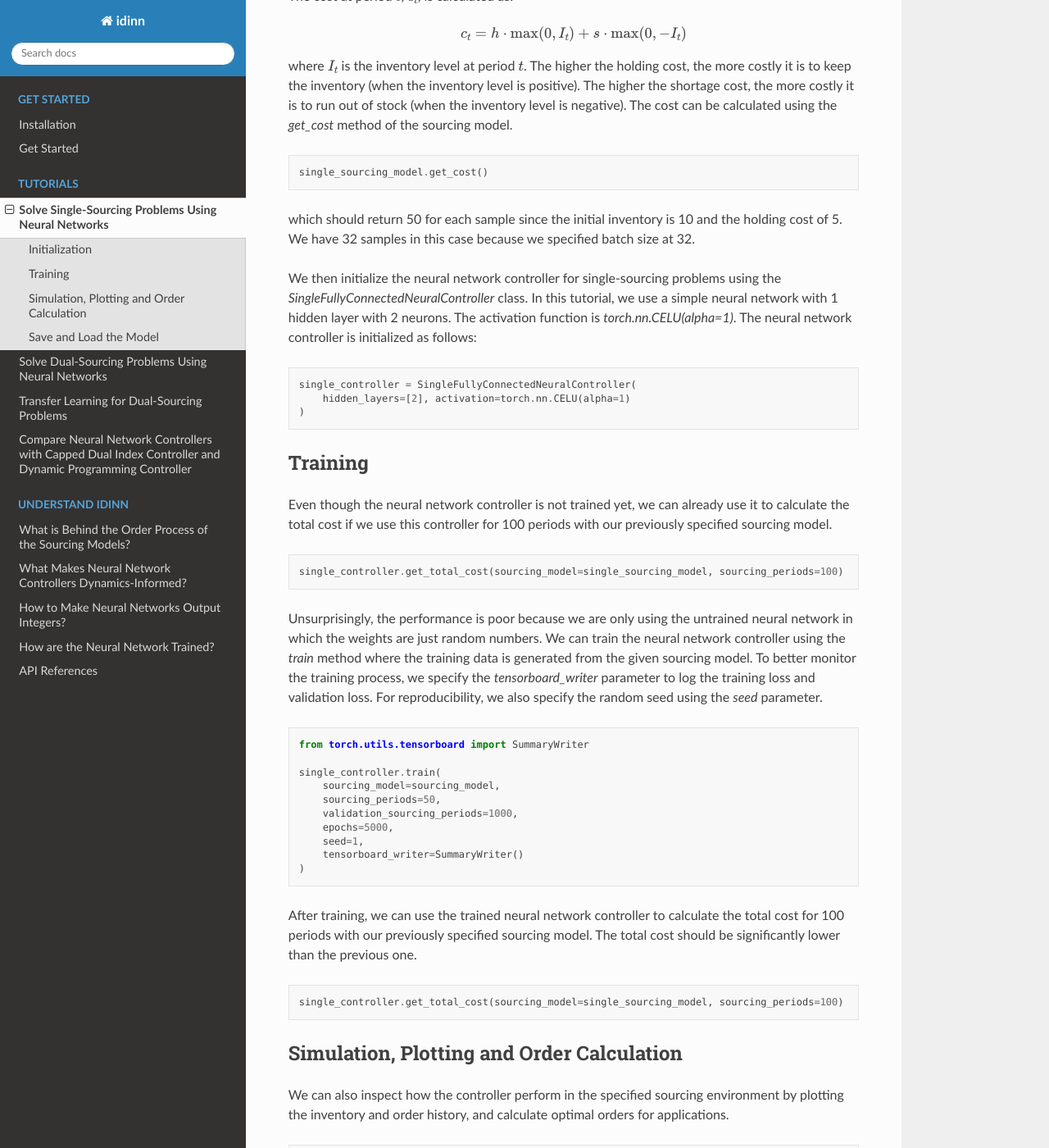
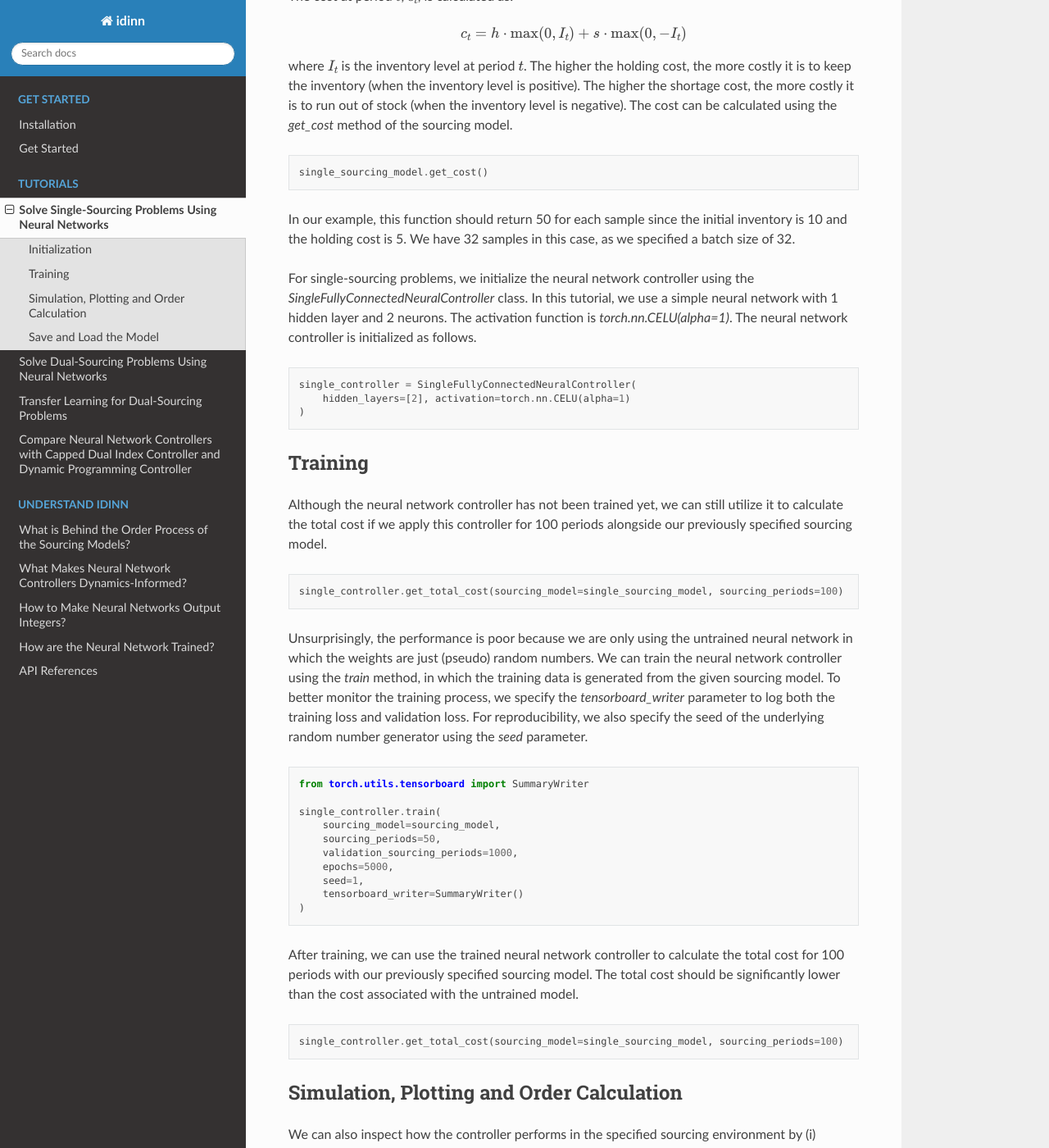
Before and after one commit to iewaij/idinn-streamlit, a Sphinx documentation site: the page built from docs/tutorials/single.rst, in a window 1280 px wide and 1400 px high, scrolled down 880 px. Shown: the whole window at 82% size. Built offline with Sphinx 7.4.7 and the Read the Docs theme 2.0.0, drawn with Linux system fonts in a browser that asks for light colours; some of the changed text lies outside the part shown.

Commit message:
Update file single.rst

```diff
--- a/docs/tutorials/single.rst
+++ b/docs/tutorials/single.rst
@@ -1,12 +1,12 @@
 Solve Single-Sourcing Problems Using Neural Networks
 ====================================================
 
-Single-sourcing problems refers to the inventory management problem where there is only one delivery option. The company aims to determine the optimal order quantity to minimize costs. We can solve this problem with `idinn`. As demonstrated in :doc:`/get_started/get_started`, we first initialize the sourcing model and the neural network controller. Then we train the neural network controller using the training data generated from the sourcing model. Finally, we can use the trained neural network controller to compute the optimal order quantity.
+Single-sourcing problems are inventory management problems where only one delivery option exists. The overall objective in single-sourcing and related inventory management problems is for companies to identify the optimal order quantities to minimize costs given stochastic demand. This problem can be addressed using `idinn`. As illustrated in the :doc:`/get_started/get_started` section, we first initialize the sourcing model and its associated neural network controller. Subsequently, we train the neural network controller using data generated from the sourcing model. Finally, we can use the trained neural network controller to compute optimal order quantities.
 
 Initialization
 --------------
 
-Since we deal with the single-sourcing problem, we use the `SingleSourcingModel` class to initialize the sourcing model. In this tutorial, let us pick a single sourcing model which has lead time of 0, i.e. the order arrives immediately after it is placed, the initial inventory of 10 and batch size of 32. The holding cost, :math:`h`, is 5 and the shortage cost, :math:`s`, is 495. The demand is generated from a uniform distribution with interval :math:`[0, 5)`. Note that the `high`` parameter is exclusive (open bracket), the generated demand will therefore never exceed 4. In code, the sourcing model is initialized as follows:
+Since we deal with the single-sourcing problem, we use the `SingleSourcingModel` class to initialize the sourcing model. In this tutorial, let us pick a single sourcing model which has a lead time of 0, i.e. the order arrives immediately after it is placed, an initial inventory of 10 and a batch size of 32. The holding cost, :math:`h`, is 5 and the shortage cost, :math:`s`, is 495. The demand is generated from a uniform distribution with interval :math:`[0, 5)`. Notice that the `high` parameter is exclusive (open bracket). Hence, the generated demand will never exceed 4. In our code, the sourcing model is initialized as follows.
 
 .. code-block:: python
 
@@ -35,9 +35,9 @@ where :math:`I_t` is the inventory level at period :math:`t`. The higher the hol
 
    single_sourcing_model.get_cost()
 
-which should return 50 for each sample since the initial inventory is 10 and the holding cost of 5. We have 32 samples in this case because we specified batch size at 32.
+In our example, this function should return 50 for each sample since the initial inventory is 10 and the holding cost is 5. We have 32 samples in this case, as we specified a batch size of 32.
 
-We then initialize the neural network controller for single-sourcing problems using the `SingleFullyConnectedNeuralController` class. In this tutorial, we use a simple neural network with 1 hidden layer with 2 neurons. The activation function is `torch.nn.CELU(alpha=1)`. The neural network controller is initialized as follows:
+For single-sourcing problems, we initialize the neural network controller using the `SingleFullyConnectedNeuralController` class. In this tutorial, we use a simple neural network with 1 hidden layer and 2 neurons. The activation function is `torch.nn.CELU(alpha=1)`. The neural network controller is initialized as follows.
 
 .. code-block:: python
 
@@ -48,13 +48,13 @@ We then initialize the neural network controller for single-sourcing problems us
 Training
 --------
 
-Even though the neural network controller is not trained yet, we can already use it to calculate the total cost if we use this controller for 100 periods with our previously specified sourcing model.
+Although the neural network controller has not been trained yet, we can still utilize it to calculate the total cost if we apply this controller for 100 periods alongside our previously specified sourcing model.
 
 .. code-block:: python
 
     single_controller.get_total_cost(sourcing_model=single_sourcing_model, sourcing_periods=100)
 
-Unsurprisingly, the performance is poor because we are only using the untrained neural network in which the weights are just random numbers. We can train the neural network controller using the `train` method where the training data is generated from the given sourcing model. To better monitor the training process, we specify the `tensorboard_writer` parameter to log the training loss and validation loss. For reproducibility, we also specify the random seed using the `seed` parameter.
+Unsurprisingly, the performance is poor because we are only using the untrained neural network in which the weights are just (pseudo) random numbers. We can train the neural network controller using the `train` method, in which the training data is generated from the given sourcing model. To better monitor the training process, we specify the `tensorboard_writer` parameter to log both the training loss and validation loss. For reproducibility, we also specify the seed of the underlying random number generator using the `seed` parameter.
 
 .. code-block:: python
 
@@ -69,7 +69,7 @@ Unsurprisingly, the performance is poor because we are only using the untrained
         tensorboard_writer=SummaryWriter()
     )
 
-After training, we can use the trained neural network controller to calculate the total cost for 100 periods with our previously specified sourcing model. The total cost should be significantly lower than the previous one.
+After training, we can use the trained neural network controller to calculate the total cost for 100 periods with our previously specified sourcing model. The total cost should be significantly lower than the cost associated with the untrained model.
 
 .. code-block:: python
 
@@ -78,7 +78,7 @@ After training, we can use the trained neural network controller to calculate th
 Simulation, Plotting and Order Calculation
 ------------------------------------------
 
-We can also inspect how the controller perform in the specified sourcing environment by plotting the inventory and order history, and calculate optimal orders for applications.
+We can also inspect how the controller performs in the specified sourcing environment by (i) plotting the inventory and order histories and (ii) calculating optimal orders.
 
 .. code-block:: python
 
@@ -93,7 +93,7 @@ We can also inspect how the controller perform in the specified sourcing environ
 Save and Load the Model
 -----------------------
 
-It is also a good idea to save the trained neural network controller for future use. This can be done using the `save` method and the `load` method.
+It is also a good idea to save the trained neural network controller for future use. This can be done using the `save` method. The `load` method allows one to load a previously saved model.
 
 .. code-block:: python
 
```
